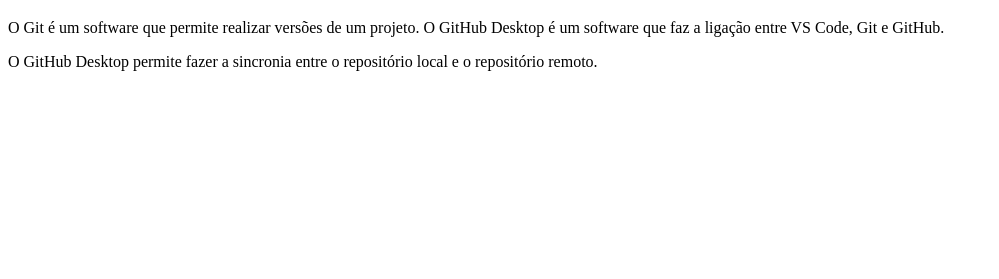
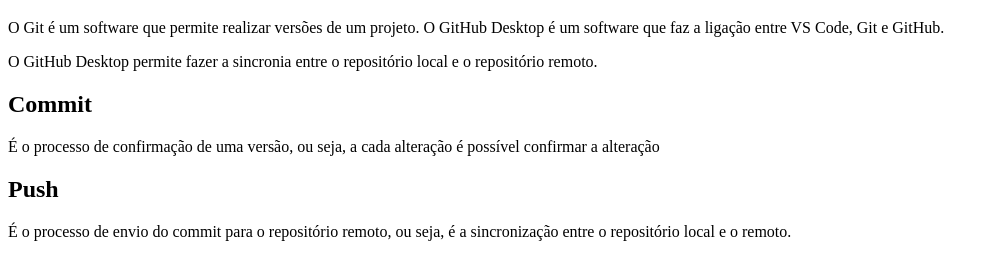
Before and after one commit to luzAnaa/3infoM, a plain HTML site: page index.html in a window 1280 px wide. Shown: the part 61-340 px from the top of the page, without its empty margins (0-999 px from the left). Drawn offline with Linux system fonts and the light colour scheme.

Commit message:
Update index.html

```diff
--- a/index.html
+++ b/index.html
@@ -10,5 +10,10 @@
     <p>O Git é um software que permite realizar versões de um projeto. O GitHub Desktop é um software que faz a ligação entre VS Code, Git e GitHub.</p>
     <p>O GitHub Desktop permite fazer a sincronia entre o repositório local e o repositório remoto.</p>
 
+    <h2>Commit</h2>
+    <p>É o processo de confirmação de uma versão, ou seja, a cada alteração é possível confirmar a alteração</p>
+
+    <h2>Push</h2>
+    <p>É o processo de envio do commit para o repositório remoto, ou seja, é a sincronização entre o repositório local e o remoto.</p>
 </body>
 </html>
```
